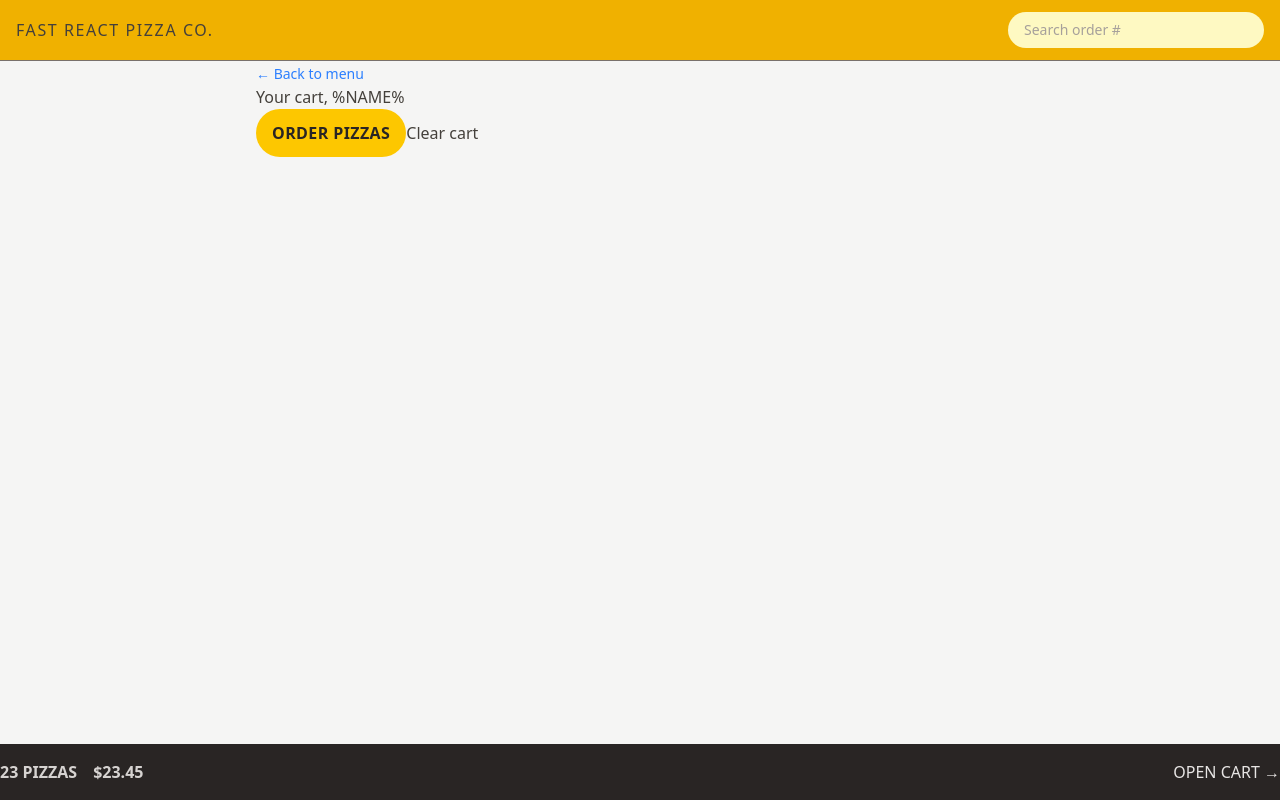
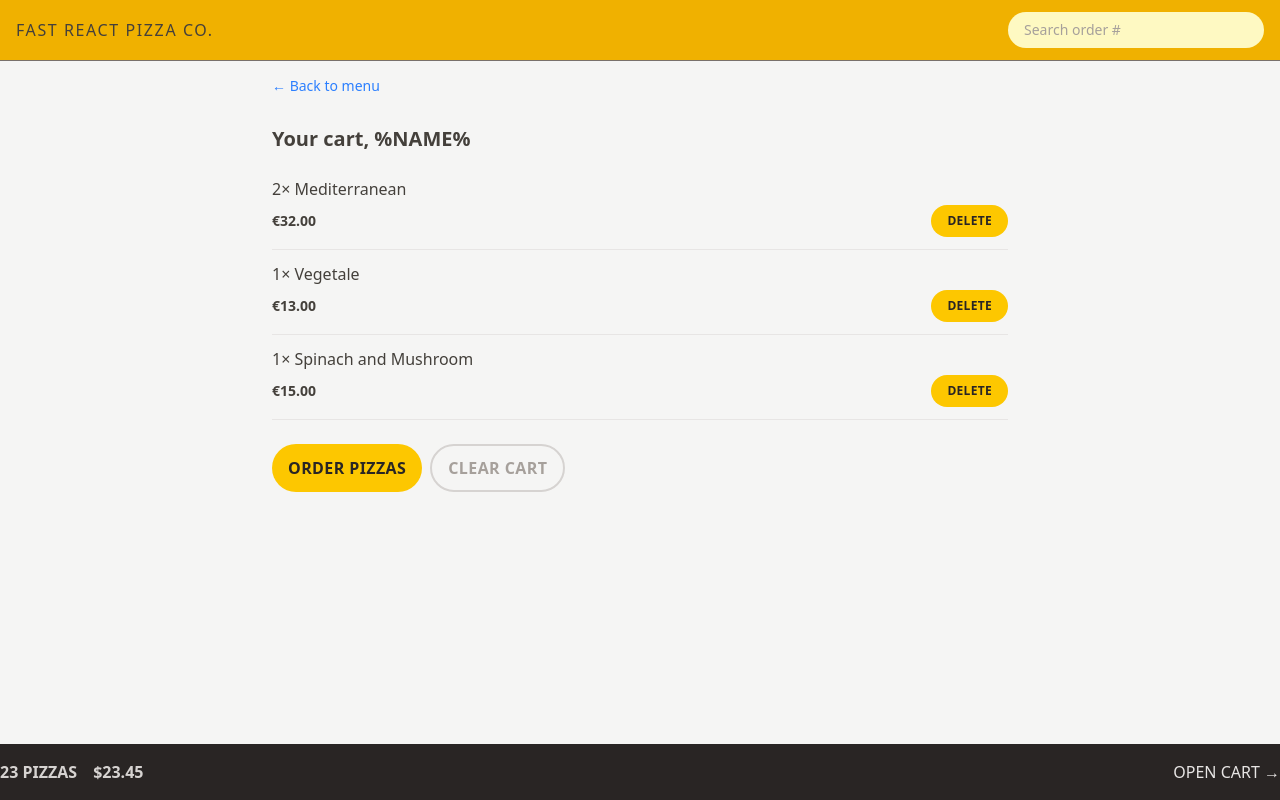
Before and after one commit to justine92415/React_Fast_Pizza, a React (Vite) app: page /cart in a window 1280 px wide. Built offline with nearby package versions, Linux system fonts and the light colour scheme.

Commit message:
feat(cart):309.更新購物車頁面樣式並新增購物車項目組件

```diff
--- a/src/features/cart/Cart.tsx
+++ b/src/features/cart/Cart.tsx
@@ -1,6 +1,7 @@
 import { Link } from "react-router-dom";
 import LinkButton from "../../ui/LinkButton";
 import Button from "../../ui/Button";
+import CartItem from "./CartItem";
 
 const fakeCart = [
   {
@@ -30,12 +31,21 @@ function Cart() {
   const cart = fakeCart;
 
   return (
-    <div>
+    <div className="px-4 py-3">
       <LinkButton to="/menu">&larr; Back to menu</LinkButton>
-      <h2>Your cart, %NAME%</h2>
-      <div>
-        <Button to="/order/new" type='primary'>Order pizzas</Button>
-        <button>Clear cart</button>
+      <h2 className="mt-7 text-xl font-semibold">Your cart, %NAME%</h2>
+
+      <ul className="mt-3 divide-y divide-stone-200 border-b border-stone-200">
+        {cart.map((item) => (
+          <CartItem item={item} key={item.pizzaId} />
+        ))}
+      </ul>
+
+      <div className="mt-6 space-x-2">
+        <Button to="/order/new" type="primary">
+          Order pizzas
+        </Button>
+        <Button type="secondary">Clear cart</Button>
       </div>
     </div>
   );
--- a/src/features/cart/CartItem.tsx
+++ b/src/features/cart/CartItem.tsx
@@ -1,16 +1,18 @@
-import { formatCurrency } from '../../utils/helpers';
-import { CartItemProps } from './cart.types';
+import Button from "../../ui/Button";
+import { formatCurrency } from "../../utils/helpers";
+import { CartItemProps } from "./cart.types";
 
 function CartItem({ item }: CartItemProps) {
   const { pizzaId, name, quantity, totalPrice } = item;
 
   return (
-    <li>
-      <p>
+    <li className="py-3">
+      <p className="mb-1">
         {quantity}&times; {name}
       </p>
-      <div>
-        <p>{formatCurrency(totalPrice)}</p>
+      <div className="flex items-center justify-between">
+        <p className="text-sm font-bold">{formatCurrency(totalPrice)}</p>
+        <Button type="small">Delete</Button>
       </div>
     </li>
   );
--- a/src/ui/Button.tsx
+++ b/src/ui/Button.tsx
@@ -9,7 +9,7 @@ function Button({
   children: React.ReactNode;
   disabled?: boolean;
   to?: string;
-  type: "small" | "primary";
+  type: "small" | "primary" | "secondary";
 }) {
   const base = `inline-block rounded-full bg-yellow-400 font-semibold tracking-wide
         text-stone-800 uppercase transition-colors duration-300 hover:bg-yellow-300
@@ -20,6 +20,10 @@ function Button({
   } = {
     primary: base + " px-4 py-3",
     small: base + " px-4 py-2 text-xs",
+    secondary: `inline-block rounded-full border-2 border-stone-300 font-semibold tracking-wide
+        text-stone-400 uppercase transition-colors duration-300 hover:bg-stone-300 hover:text-stone-800
+        hover:focus:bg-stone-300 focus:text-stone-800 focus:ring focus:ring-stone-200 focus:ring-offset-2 focus:outline-none
+        disabled:cursor-not-allowed disabled:bg-slate-600 px-4 py-2.5`,
   };
 
   if (to)
```
